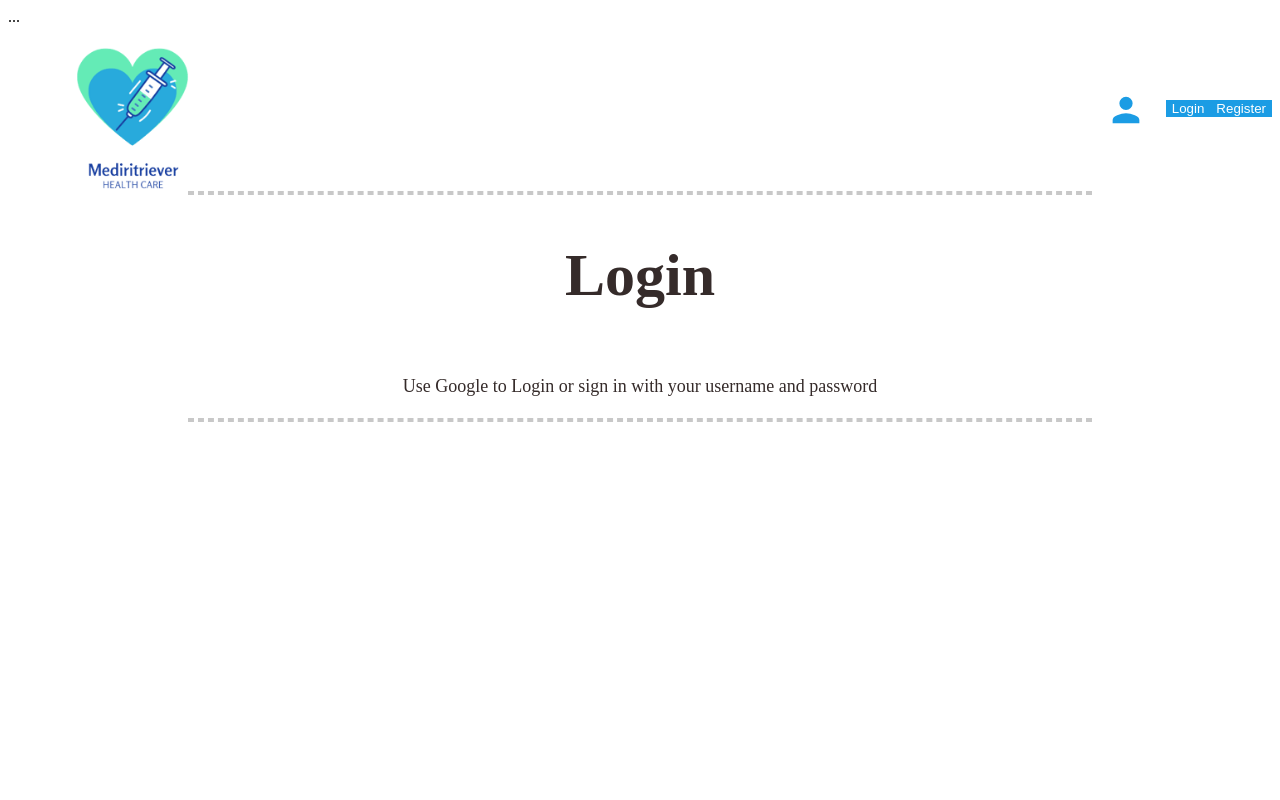
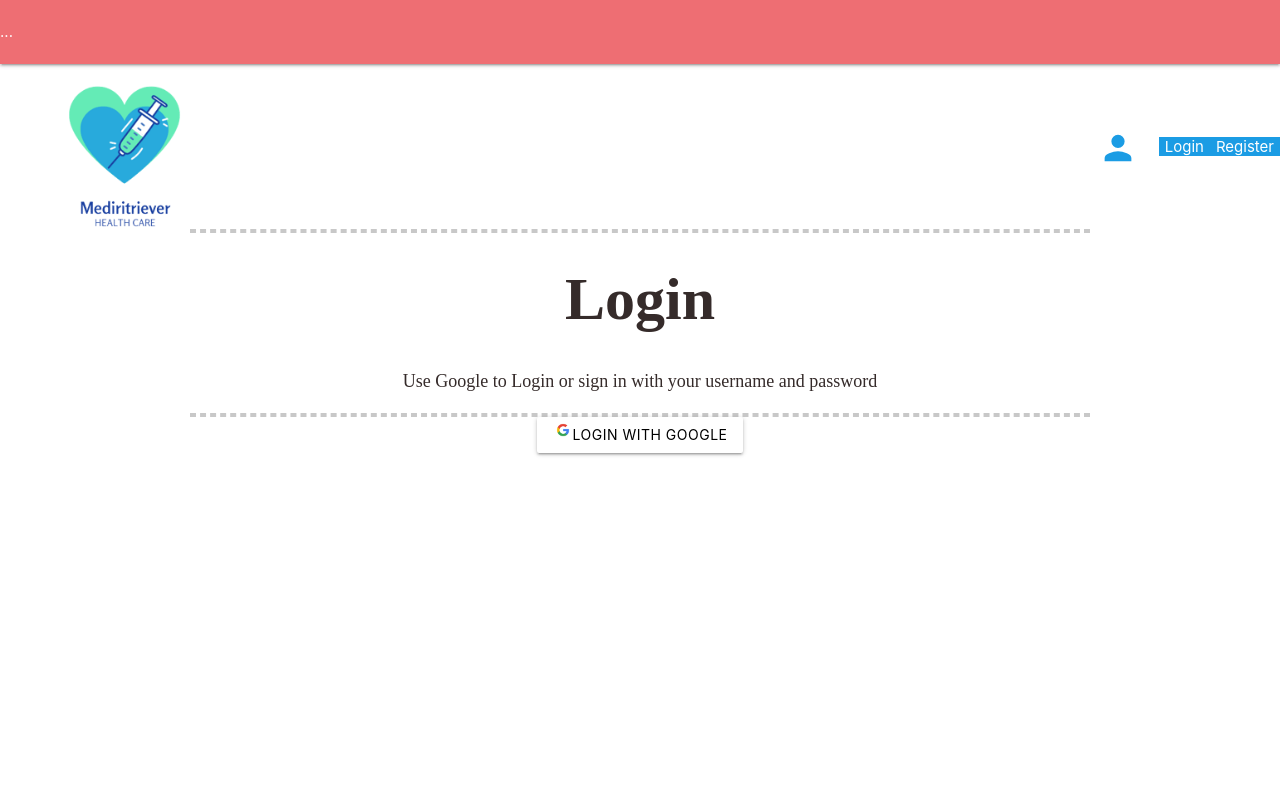
Before and after one commit to Kenneth-Tong/meditriever, a React (Create React App) app: page /login-page in a window 1280 px wide. Shown: the top 800 px of the page. Built offline with nearby package versions, Linux system fonts and the light colour scheme.

Commit message:
added google sign in button to login page

```diff
--- a/src/views/login-page.js
+++ b/src/views/login-page.js
@@ -166,7 +166,21 @@ const LoginPage = (props) => {
           <p className="login-page-caption">
             Use Google to Login or sign in with your username and password
           </p>
-          <div className="login-page-accordion"></div>
+          <div className="login-page-accordion">
+          </div>
+
+          <div class="col s12 m6 offset-m3 center-align">
+            <a class="oauth-container btn darken-4 white black-text" href="/users/google-oauth/">
+            <div class="left">
+            < img width="20px" alt="Google sign-in"
+                src="/Guides/google.png" />
+            </div>
+          Login with Google
+            </a>
+          </div>
+          <link rel="stylesheet" href="https://cdnjs.cloudflare.com/ajax/libs/materialize/1.0.0-beta/css/materialize.min.css"></link>
+          <script src="https://cdnjs.cloudflare.com/ajax/libs/materialize/1.0.0-beta/js/materialize.min.js"></script>
+
         </div>
       </section>
       <section className="login-page-footer">
```
Also changed, not shown: public/Guides/google.png (added).
